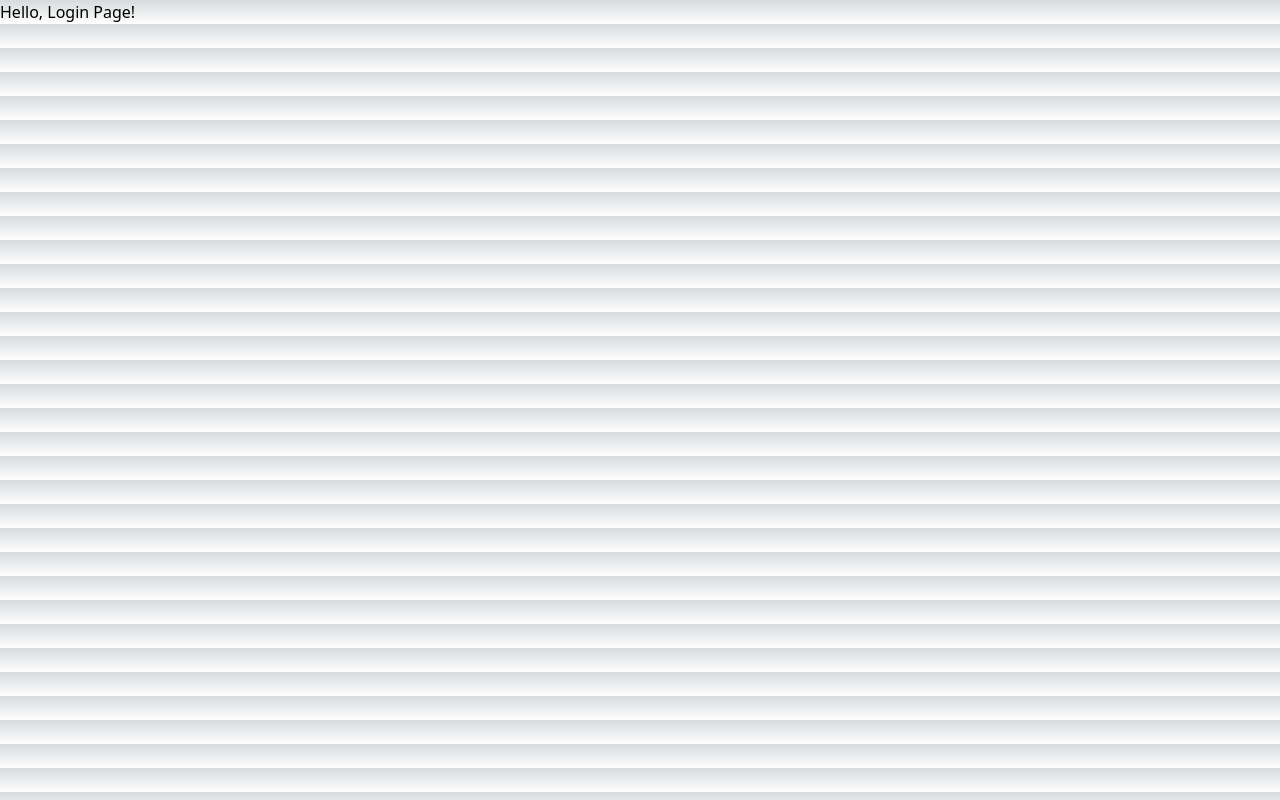
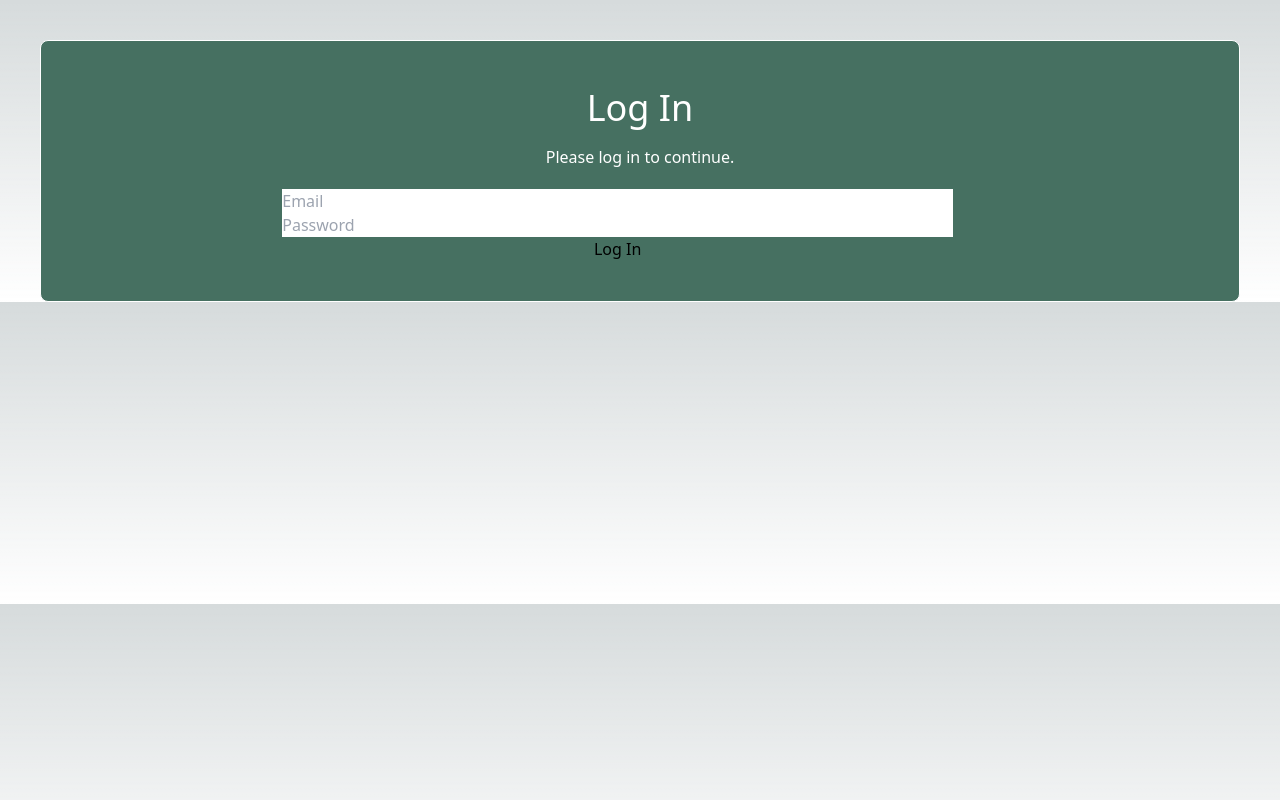
Before and after one commit to atishay2305-hub/LeafLog, a Next.js app in the folder leaf-log/: page /login in a window 1280 px wide. Built offline with nearby package versions, Linux system fonts and the light colour scheme.

Commit message:
populated login page that mirrors signup, copied styling from signup

```diff
--- /dev/null
+++ b/leaf-log/src/app/login/Login.module.css
@@ -0,0 +1,123 @@
+/* src/app/signup/Signup.module.css */
+
+.container {
+  display: block;
+  align-items: center;
+  justify-content: center;
+  margin: auto;
+  padding: 40px;
+  margin-top: 40px;
+  border: 1px solid #ffffff;
+  border-radius: 8px;
+  background-color: #467061;
+  width: 100%;
+  max-width: 1200px;
+  /* Adjust the width of the form container */
+}
+
+.title {
+  text-align: center;
+  color: #ffffff;
+  font-size: 36px;
+  margin-bottom: 10px;
+}
+
+.description {
+  text-align: center;
+  color: #ffffff;
+  font-size: 16px;
+  margin-bottom: 20px;
+}
+
+.form {
+  display: flex;
+  flex-direction: column;
+  width: 60%;
+  align-self: center;
+  margin-left: 18%;
+}
+
+.label {
+  margin-top: 10px;
+  margin-bottom: 5px;
+  color: #666;
+}
+
+.input {
+  padding: 20px;
+  border: 1px solid #585858;
+  border-radius: 4px;
+  width: 100%;
+  padding: 12px 20px;
+  margin: 20px 0;
+  box-sizing: border-box;
+  height: 20px;
+  max-width: 60%;
+}
+
+.input-field {
+  width: 100%;
+  padding: 30px;
+  /* Taller input fields */
+  margin-bottom: 15px;
+  /* Space between input fields */
+  border: 1px solid #ccc;
+  border-radius: 4px;
+  font-size: 16px;
+}
+
+.button {
+  padding: 10px;
+  margin-top: 20px;
+  background-color: #fff;
+  color: #467061;
+  border: none;
+  border-radius: 4px;
+  cursor: pointer;
+}
+
+.button:hover {
+  background-color: #467061;
+}
+
+.submit-button {
+  padding: 0.5rem 1rem;
+  background-color: #000000;
+  color: white;
+  border: rgb(0, 0, 0);
+  border-radius: 1px;
+  cursor: pointer;
+  font-size: 12px;
+  padding: 10px;
+}
+
+.google-signup-button {
+  padding: 0.5rem 1rem;
+  background-color: #db4437;
+  /* Google brand color */
+  color: white;
+  border: none;
+  border-radius: 3px;
+  cursor: pointer;
+  font-size: 1rem;
+  text-align: center;
+  margin-top: 1rem;
+  text-align: center;
+  /* Space from the main form */
+}
+
+.google-signup-button:hover {
+  background-color: #c1351d;
+  /* Darker shade for hover effect */
+}
+
+.signupForm {
+  margin-right: 30%;
+  margin-top: 20px;
+  width: 100%;
+  max-width: 80%;
+  background: #ffffff;
+  padding: 20px;
+  border-radius: 8px;
+  box-shadow: 0 4px 6px rgba(0, 0, 0, 0.1);
+}
--- a/leaf-log/src/app/login/page.tsx
+++ b/leaf-log/src/app/login/page.tsx
@@ -1,4 +1,88 @@
-// `app/dashboard/page.tsx` is the UI for the `/dashboard` URL
-export default function Page() {
-  return <h1>Hello, Login Page!</h1>;
+// pages/login.tsx
+"use client";
+
+import Head from "next/head";
+import { useState, FormEvent, ChangeEvent } from "react";
+import styles from "./Login.module.css"; // Make sure to create a Login.module.css or reuse Signup.module.css
+
+export default function LoginPage() {
+  // Client-side state for the login form
+  const [formData, setFormData] = useState({
+    email: "",
+    password: "",
+  });
+
+  // Update form state on user input
+  const handleChange = (e: ChangeEvent<HTMLInputElement>) => {
+    const { name, value } = e.target;
+    setFormData((prevFormData) => ({
+      ...prevFormData,
+      [name]: value,
+    }));
+  };
+
+  // Handle form submission by sending data to the server
+  const handleSubmit = async (e: FormEvent<HTMLFormElement>) => {
+    e.preventDefault();
+    try {
+      const res = await fetch("/api/login", {
+        method: "POST",
+        headers: {
+          "Content-Type": "application/json",
+        },
+        body: JSON.stringify(formData),
+      });
+      const data = await res.json();
+      if (data.error) {
+        console.error(data.error);
+        // Implement error handling logic, perhaps show an error message to the user
+      } else {
+        // Redirect user to their dashboard or previous page
+        console.log("User logged in successfully:", data);
+        // Redirect logic here...
+      }
+    } catch (error) {
+      console.error("An error occurred while logging in:", error);
+      // Implement error handling logic, perhaps show an error message to the user
+    }
+  };
+
+  return (
+    <div className={styles.container}>
+      <Head>
+        <title>Log In</title>
+        <meta name="description" content="Log in to your account" />
+      </Head>
+      <div className={styles.formWrapper}>
+        <h1 className={styles.title}>Log In</h1>
+        <p className={styles.description}>Please log in to continue.</p>
+
+        {/* Login form */}
+        <form onSubmit={handleSubmit} id="loginForm" className={styles.form}>
+          <input
+            className={styles.inputField}
+            type="email"
+            name="email"
+            value={formData.email}
+            onChange={handleChange}
+            placeholder="Email"
+            required
+          />
+          <input
+            className={styles.inputField}
+            type="password"
+            name="password"
+            value={formData.password}
+            onChange={handleChange}
+            placeholder="Password"
+            required
+          />
+          <button type="submit" className={styles.submitButton}>
+            Log In
+          </button>
+        </form>
+        {/* Consider adding functionality like 'Forgot Password?' or 'Remember me' checkbox here */}
+      </div>
+    </div>
+  );
 }
```
